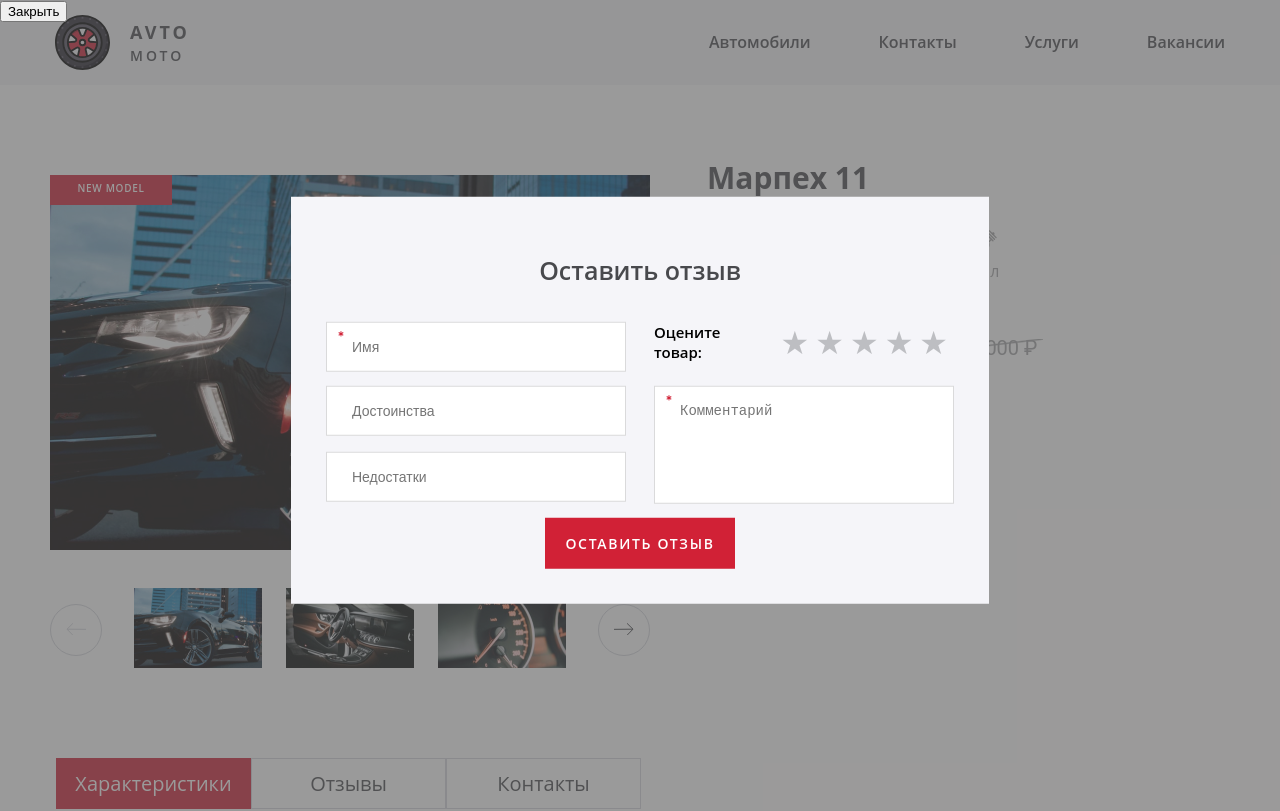
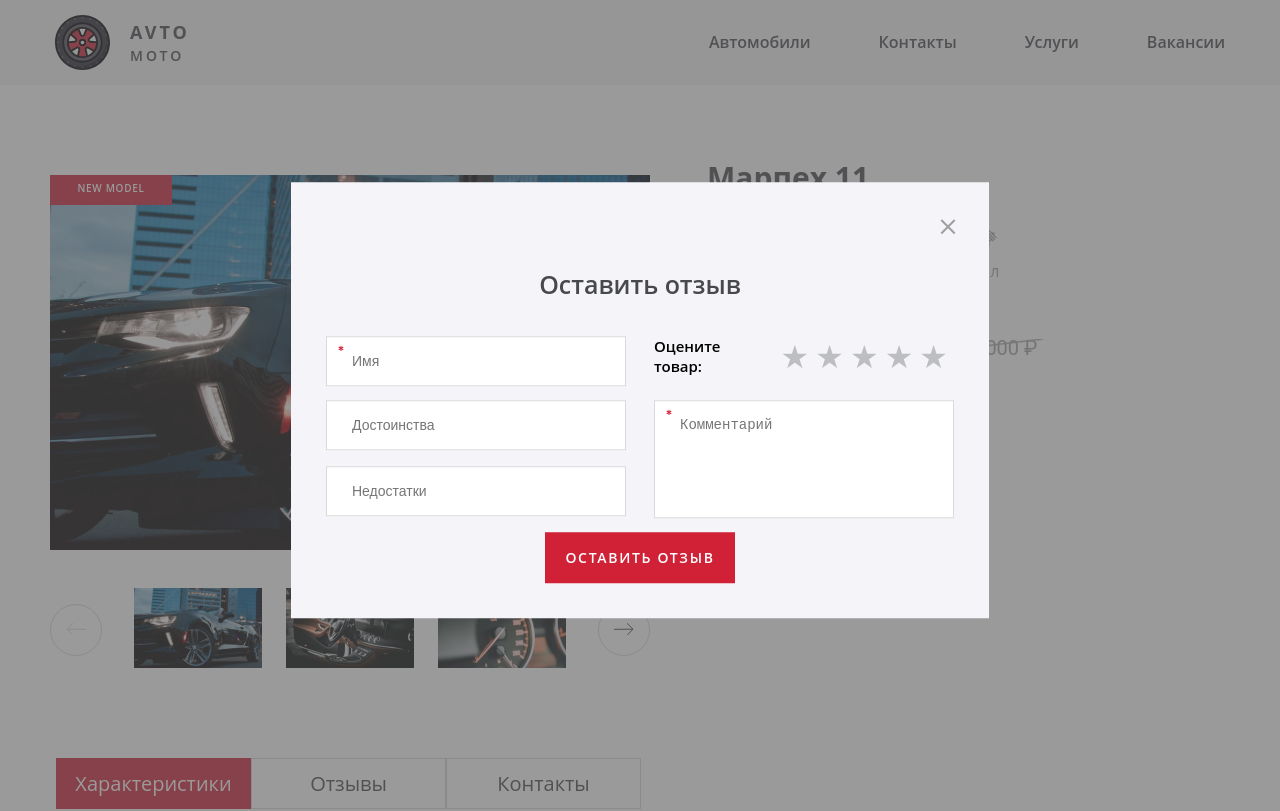
Before and after one commit to alianta/Khrustaleva_avto-moto, a React (Create React App) app in the folder project/: page / in a window 1280 px wide. Shown: the top 811 px of the page. Built offline with nearby package versions, Linux system fonts and the light colour scheme.

Commit message:
стилизация кнопки закрытия

```diff
--- a/project/src/assets/scss/global.scss
+++ b/project/src/assets/scss/global.scss
@@ -8,6 +8,7 @@ $color-gray-3: #D7D9DF;
 $color-gray-4: #A3A4A6;
 $color-gray-5: rgba(88, 87, 87, 0.6);
 $color-gray-6: #BDBEC2;
+$color-gray-7: #9F9E9E;
 $color-red-1: #D12136;
 $color-red-2: #FF0000;
 $color-red-3: #BD0C21;
--- a/project/src/components/add-review/add-review.jsx
+++ b/project/src/components/add-review/add-review.jsx
@@ -9,8 +9,8 @@ function AddReview() {
   /* eslint-enable no-console */
   return (
     <div className="pop-up">
-      <button className="pop-up__close-button"type="button">Закрыть</button>
       <form id="add-review-form" className="review-form" action="https://echo.htmlacademy.ru/" method="get">
+        <button className="pop-up__close-button" type="button"></button>
         <h2 className="review-form__title">Оставить отзыв</h2>
         <div className="review-form__field required">
           <label className="review-form__label visually-hidden" htmlFor="review-form__name">Имя</label>
--- a/project/src/components/add-review/add-review.scss
+++ b/project/src/components/add-review/add-review.scss
@@ -5,7 +5,7 @@
   grid-auto-flow: column;
   grid-template-columns: 1fr 1fr;
   grid-column-gap: 28px;
-  grid-template-rows: repeat(5, min-content);
+  grid-template-rows: repeat(6, min-content);
   grid-row-gap: 14px;
   box-sizing: border-box;
   position: fixed;
@@ -15,6 +15,35 @@
 	background-color: $color-gray-1;
 	padding: 35px;
 	margin: 0 auto;
+}
+
+.pop-up__close-button {
+  position: relative;
+  grid-column: 1 / -1;
+  width: 15px;
+  height: 15px;
+  margin-left: auto;
+  padding: 0;
+  border: none;
+  background: none;
+  cursor: pointer;
+
+  &::before, &::after {
+    position: absolute;
+    content: ' ';
+    top: 0;
+    height: 19px;
+    width: 2px;
+    background-color: $color-gray-7;
+  }
+
+  &::before {
+    transform: rotate(45deg);
+  }
+
+  &::after {
+    transform: rotate(-45deg);
+  }
 }
 
 .review-form__title {
```
